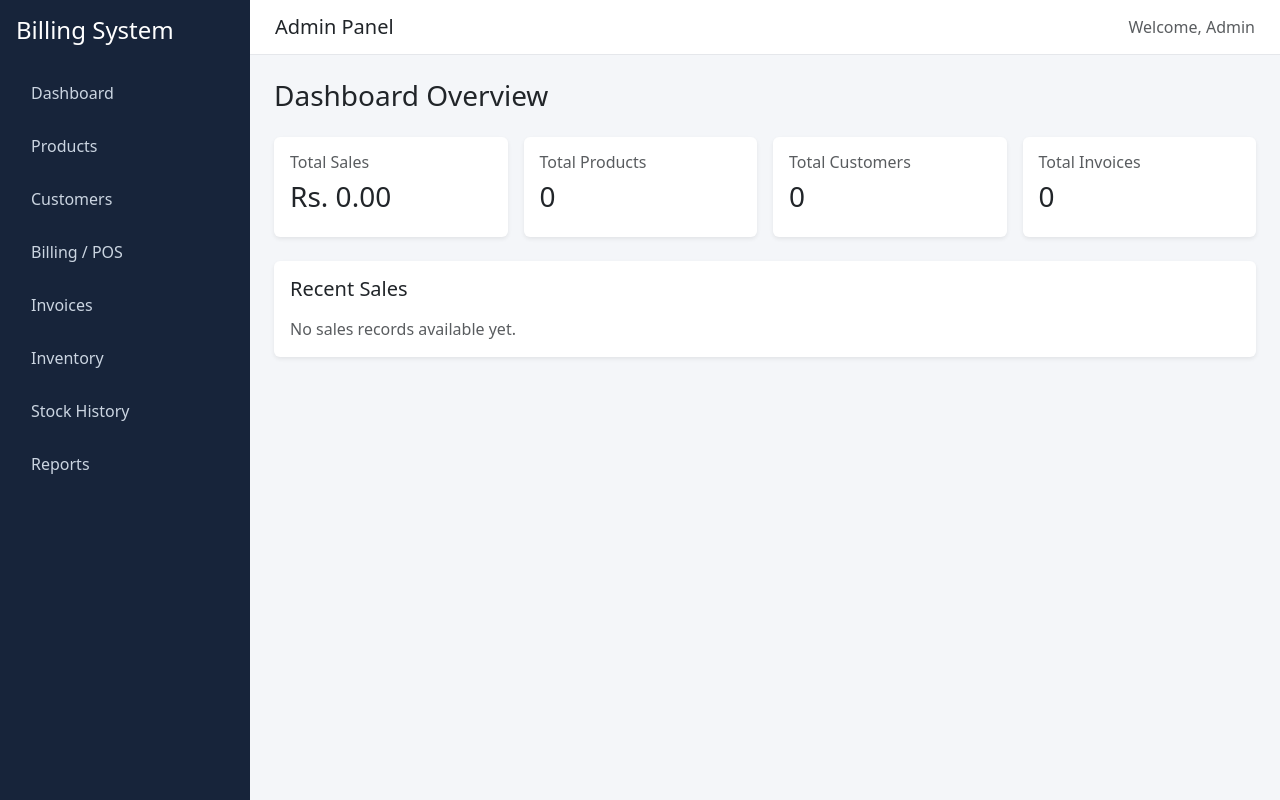
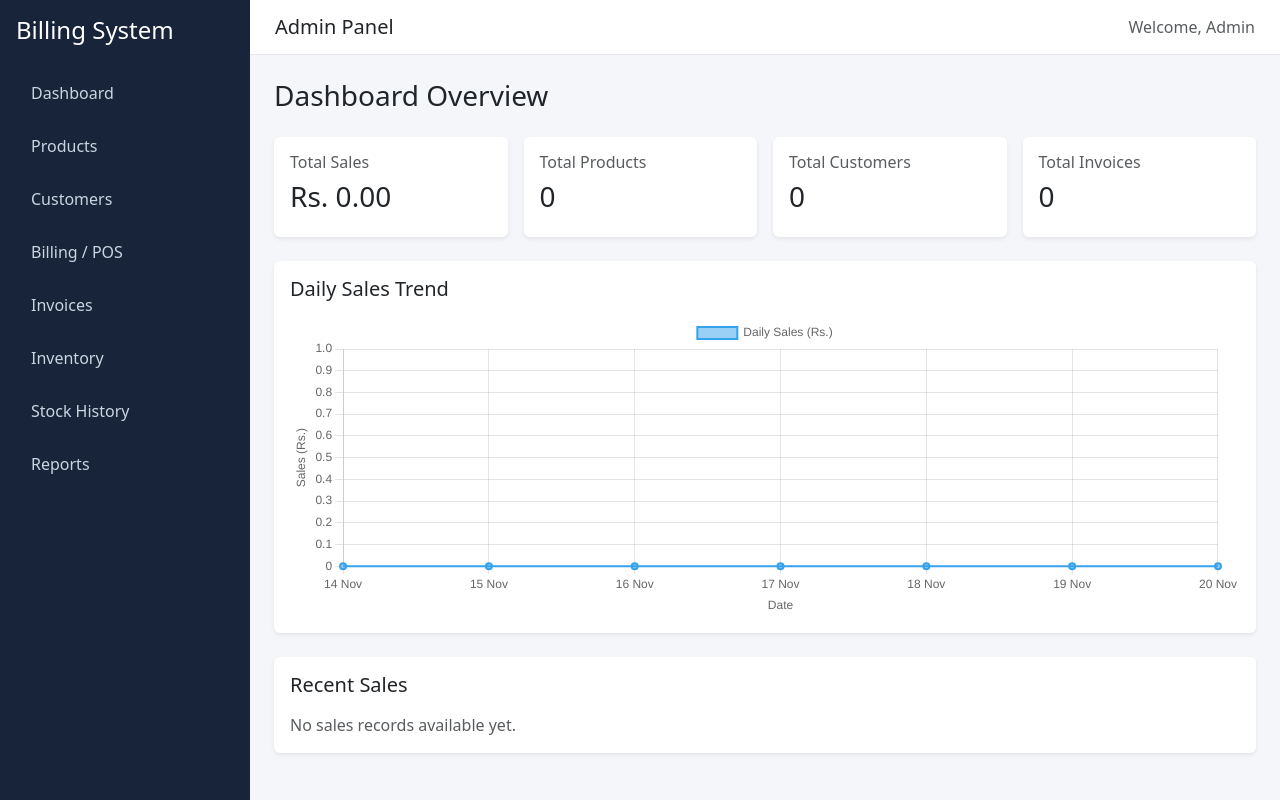
Before and after one commit to rabinhood529/billing-system, a Django app: page / in a window 1280 px wide. Run offline with Django 5.2, Linux system fonts and the light colour scheme; data that the repository does not hold is empty.

Commit message:
Add daily sales trend chart to dashboard

```diff
--- a/core/templates/core/dashboard.html
+++ b/core/templates/core/dashboard.html
@@ -55,6 +55,23 @@ Dashboard | Billing System
 </div>
 
 <!-- Recent Sales -->
+
+
+<!-- Daily Sales Trend Chart -->
+<div class="card shadow-sm border-0 mt-4">
+
+    <div class="card-body">
+
+        <h5 class="mb-3">Daily Sales Trend</h5>
+
+        <div style="height: 300px;">
+            <canvas id="salesChart"></canvas>
+        </div>
+
+    </div>
+
+</div>
+
 <div class="card shadow-sm border-0 mt-4">
 
     <div class="card-body">
@@ -123,4 +140,60 @@ Dashboard | Billing System
 
 </div>
 
+{{ sales_chart_labels|json_script:"sales-chart-labels" }}
+{{ sales_chart_values|json_script:"sales-chart-values" }}
+
+<script src="https://cdn.jsdelivr.net/npm/chart.js"></script>
+
+<script>
+    const labels = JSON.parse(
+        document.getElementById('sales-chart-labels').textContent
+    );
+
+    const salesData = JSON.parse(
+        document.getElementById('sales-chart-values').textContent
+    );
+
+    const ctx = document.getElementById('salesChart');
+
+    new Chart(ctx, {
+        type: 'line',
+
+        data: {
+            labels: labels,
+
+            datasets: [{
+                label: 'Daily Sales (Rs.)',
+                data: salesData,
+                borderWidth: 2,
+                tension: 0.3,
+                fill: false
+            }]
+        },
+
+        options: {
+            responsive: true,
+            maintainAspectRatio: false,
+
+            scales: {
+                y: {
+                    beginAtZero: true,
+                    title: {
+                        display: true,
+                        text: 'Sales (Rs.)'
+                    }
+                },
+
+                x: {
+                    title: {
+                        display: true,
+                        text: 'Date'
+                    }
+                }
+            }
+        }
+    });
+</script>
+
+
 {% endblock %}
--- a/core/views.py
+++ b/core/views.py
@@ -1,6 +1,10 @@
+
+from datetime import timedelta
 
 from django.shortcuts import render
 from django.db.models import Sum
+from django.db.models.functions import TruncDate
+from django.utils import timezone
 
 from billing.models import Invoice
 from products.models import Product
@@ -29,12 +33,47 @@ def dashboard(request):
         '-created_at'
     )[:5]
 
+    # Prepare daily sales data for the last 7 days
+    today = timezone.localdate()
+    start_date = today - timedelta(days=6)
+
+    daily_sales = (
+        completed_invoices
+        .filter(created_at__date__range=(start_date, today))
+        .annotate(sale_date=TruncDate('created_at'))
+        .values('sale_date')
+        .annotate(total=Sum('total'))
+    )
+
+    # Convert sales records into a date-to-total dictionary
+    sales_by_date = {
+        item['sale_date']: float(item['total'])
+        for item in daily_sales
+    }
+
+    # Include all 7 days, even when there were no sales
+    sales_chart_labels = []
+    sales_chart_values = []
+
+    for day_number in range(7):
+        current_date = start_date + timedelta(days=day_number)
+
+        sales_chart_labels.append(
+            current_date.strftime('%d %b')
+        )
+
+        sales_chart_values.append(
+            sales_by_date.get(current_date, 0)
+        )
+
     context = {
         'total_sales': total_sales,
         'total_products': total_products,
         'total_customers': total_customers,
         'total_invoices': total_invoices,
         'recent_sales': recent_sales,
+        'sales_chart_labels': sales_chart_labels,
+        'sales_chart_values': sales_chart_values,
     }
 
     return render(
```
